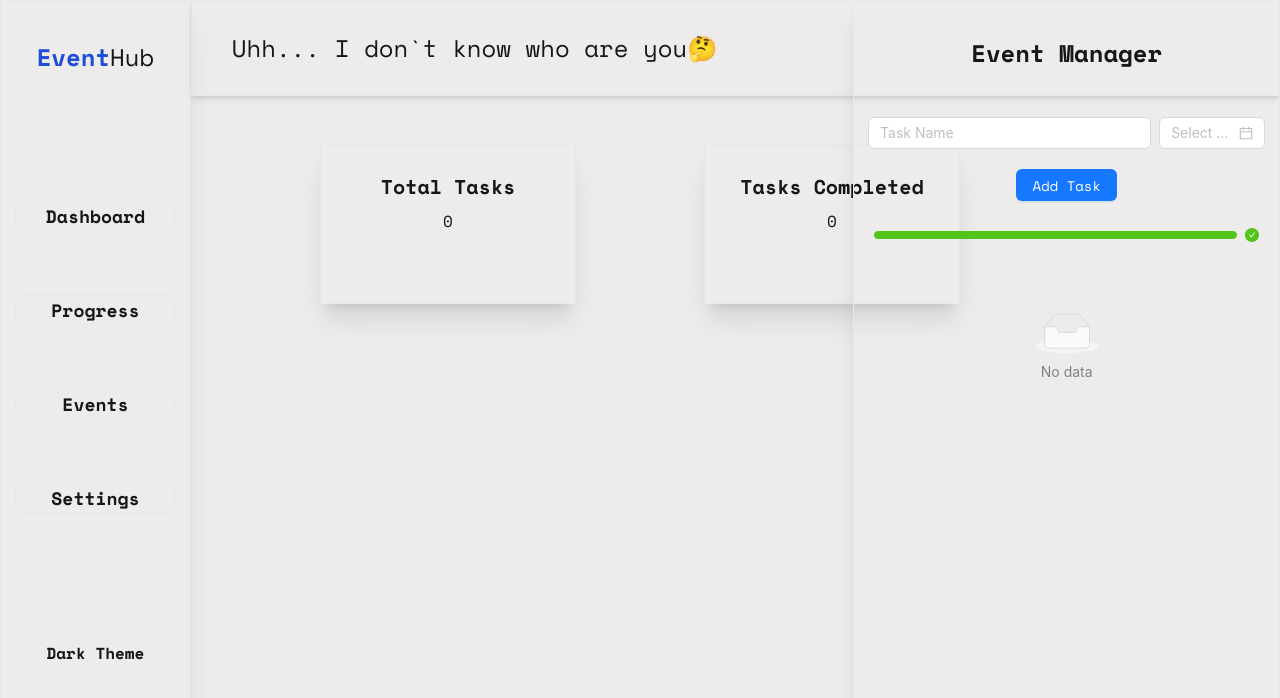
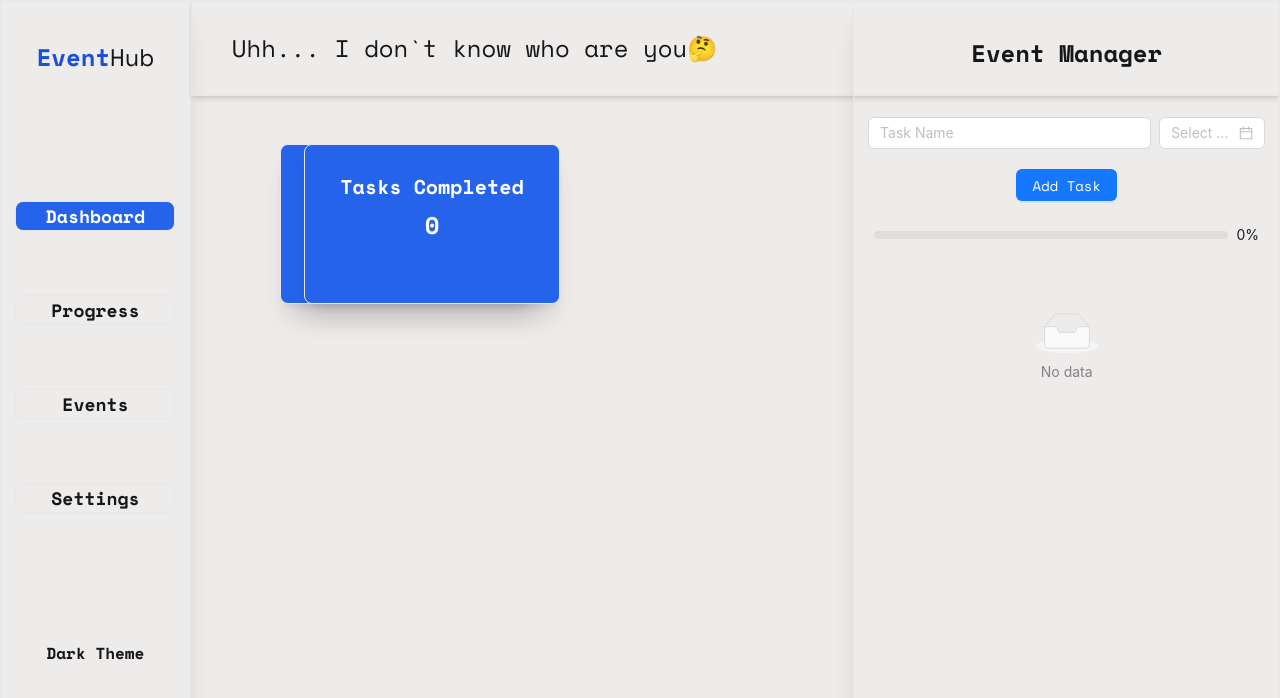
Before and after one commit to NazarKhl/EventManager, a Next.js app in the folder event-manager/: page / in a window 1280 px wide. Shown: the top 698 px of the page. Built offline with nearby package versions, Linux system fonts and the light colour scheme.

Commit message:
Add panels for analytic tasks

```diff
--- a/event-manager/app/Dashboard/OverallProgres.tsx
+++ b/event-manager/app/Dashboard/OverallProgres.tsx
@@ -2,6 +2,7 @@
 
 import React, { useState, useEffect } from "react";
 import { Input, Button, Progress, List, DatePicker, message } from "antd";
+import dayjs from "dayjs";
 
 type Task = {
   id: number;
@@ -15,7 +16,10 @@ export default function TaskManager() {
   const [newTaskName, setNewTaskName] = useState<string>("");
   const [newTaskDate, setNewTaskDate] = useState<string | undefined>();
   const [messageApi, contextHolder] = message.useMessage();
-  // const []
+
+  const [totalTask, setTotalTask] = useState<number>(
+    Number(localStorage.getItem("progress")) || 0
+  );
 
   useEffect(() => {
     const storedTasks = localStorage.getItem("tasks");
@@ -27,6 +31,10 @@ export default function TaskManager() {
   useEffect(() => {
     localStorage.setItem("tasks", JSON.stringify(tasks));
   }, [tasks]);
+
+  useEffect(() => {
+    localStorage.setItem("progress", totalTask.toString());
+  }, [totalTask]);
 
   const handleAddTask = () => {
     if (!newTaskName.trim()) {
@@ -42,6 +50,7 @@ export default function TaskManager() {
     };
 
     setTasks((prevTasks) => [...prevTasks, newTask]);
+    setTotalTask((prev) => prev + 1); // Increment total tasks
     setNewTaskName("");
     setNewTaskDate(undefined);
   };
@@ -57,7 +66,7 @@ export default function TaskManager() {
 
   const handleDeleteTask = (id: number) => {
     setTasks((prevTasks) => prevTasks.filter((task) => task.id !== id));
-    messageApi.success("Task deleted");
+    messageApi.success("Task deleted!");
   };
 
   const handleUncompleteTask = (id: number) => {
@@ -66,20 +75,18 @@ export default function TaskManager() {
         task.id === id ? { ...task, isCompleted: false } : task
       )
     );
-    messageApi.success("Task Uncompleted!");
+    messageApi.success("Task marked as incomplete!");
   };
 
   const completedTasks = tasks.filter((task) => task.isCompleted).length;
   const progress =
-    tasks.length > 0 ? Math.round((completedTasks / tasks.length) * 100) : 100;
+    tasks.length > 0 ? Math.round((completedTasks / tasks.length) * 100) : 0;
 
   return (
     <>
       {contextHolder}
       <div className="absolute right-0 z-10 w-1/3 border shadow-xl h-full overflow-auto">
-        <p className="font-bold flex justify-center mt-9 text-2xl">
-          Event Manager
-        </p>
+        <p className="font-bold flex justify-center mt-9 text-2xl">Event Manager</p>
         <div className="flex justify-center mt-12 space-x-2">
           <Input
             placeholder="Task Name"
@@ -91,7 +98,7 @@ export default function TaskManager() {
           />
           <DatePicker
             onChange={(date, dateString) => setNewTaskDate(dateString)}
-            className=" w-1/4 "
+            className="w-1/4"
           />
         </div>
         <div className="flex justify-center mt-5">
@@ -111,28 +118,22 @@ export default function TaskManager() {
               <List.Item
                 actions={[
                   !task.isCompleted && (
-                    <>
                     <Button
                       type="primary"
                       size="small"
-                        className="-ml-10"
                       onClick={() => handleCompleteTask(task.id)}
                     >
                       Complete
                     </Button>
-                    </>
                   ),
                   task.isCompleted && (
-                    <>
                     <Button
-                        className="-ml-14"
                       type="primary"
                       size="small"
                       onClick={() => handleUncompleteTask(task.id)}
                     >
                       Uncomplete
                     </Button>
-                    </>
                   ),
                 ]}
               >
@@ -148,10 +149,13 @@ export default function TaskManager() {
                       {task.name}
                     </span>
                   }
-                  description={task.date ? `Due: ${task.date}` : "No deadline"}
+                  description={
+                    task.date
+                      ? `Due: ${dayjs(task.date).format("MMM DD, YYYY")}`
+                      : "No deadline"
+                  }
                 />
                 <Button
-                  className="ml-1"
                   type="primary"
                   size="small"
                   danger
--- a/event-manager/app/Dashboard/Sidebar.tsx
+++ b/event-manager/app/Dashboard/Sidebar.tsx
@@ -62,7 +62,7 @@ export default function Sidebar() {
           <span className="font-extrabold text-blue-700">Event</span> Hub
         </p>
         <div className="flex items-center justify-center flex-col space-y-16 font-bold">
-          <p className="border rounded-lg w-40 text-center mt-32 text-lg hover:border-blue-500 ease-linear duration-200 cursor-pointer">
+          <p className="border bg-blue-600 rounded-lg text-white w-40 text-center mt-32 text-lg hover:border-blue-500 ease-linear duration-200 cursor-pointer">
             Dashboard
           </p>
           <p className="border rounded-lg w-40 text-center mt-10 text-lg hover:border-blue-500 ease-linear duration-200 cursor-pointer">
--- a/event-manager/app/Dashboard/StatisticData.tsx
+++ b/event-manager/app/Dashboard/StatisticData.tsx
@@ -3,28 +3,26 @@
 import { useEffect, useState } from "react";
 
 export default function StatisticData() {
-  const [totalTasks, setTotalTasks] = useState<number>(0); // Стан для загальних задач
-  const [tasksCompleted, setTasksCompleted] = useState<number>(0); // Стан для виконаних задач
+  const [totalTasks, setTotalTasks] = useState<number>(0);
+  const [tasksCompleted, setTasksCompleted] = useState<number>(0);
 
   useEffect(() => {
-    // Отримуємо дані з localStorage
     const total = localStorage.getItem("progress");
     const completed = localStorage.getItem("completedTasks");
 
-    // Перевіряємо і перетворюємо значення
     setTotalTasks(total ? parseInt(total, 10) : 0);
     setTasksCompleted(completed ? parseInt(completed, 10) : 0);
   }, []);
 
   return (
     <>
-      <div className="absolute left-80 top-36 w-1/5 border shadow-xl h-1/5">
+      <div className="absolute bg-blue-600 left-[280px] top-36 text-white w-1/5 border rounded-lg shadow-xl h-1/5">
         <p className="flex justify-center mt-7 text-xl font-bold">Total Tasks</p>
-        <p className="flex justify-center mt-2">{totalTasks}</p>
+        <p className="flex justify-center mt-2 font-bold text-2xl">{totalTasks}</p>
       </div>
-      <div className="absolute right-80 top-36 w-1/5 border shadow-xl h-1/5">
+      <div className="absolute bg-blue-600 right-[720px] top-36 w-1/5 border rounded-lg text-white shadow-xl h-1/5">
         <p className="flex justify-center mt-7 text-xl font-bold">Tasks Completed</p>
-        <p className="flex justify-center mt-2">{tasksCompleted}</p>
+        <p className="flex justify-center mt-2 font-bold text-2xl">{tasksCompleted}</p>
       </div>
     </>
   );
```
Lines whose indentation alone changed are shown as unchanged.
